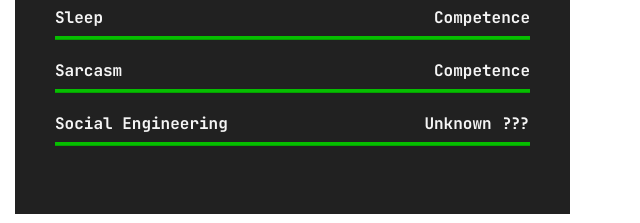
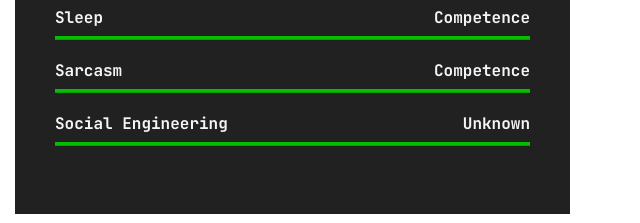
Before and after one commit to riveluv/profilecode, a plain HTML site: page index.html in a window 1280 px wide. Shown: the part 857-1080 px from the top of the page, 640-1280 px from the left. Drawn offline with nearby package versions, Linux system fonts and the light colour scheme.

Commit message:
Update index.html

```diff
--- a/index.html
+++ b/index.html
@@ -58,7 +58,7 @@
                         aria-valuenow="85" aria-valuemin="0" aria-valuemax="100" style="width: 100%;"></div>
 					</div>
 				<strong>Social Engineering</strong>
-				<span class="pull-right">Unknown ???</span>
+				<span class="pull-right">Unknown</span>
 					<div class="progress">
 						<div class="progress-bar progress-bar-primary" role="progressbar"
                         aria-valuenow="95" aria-valuemin="0" aria-valuemax="100" style="width: 100%;"></div>
```
